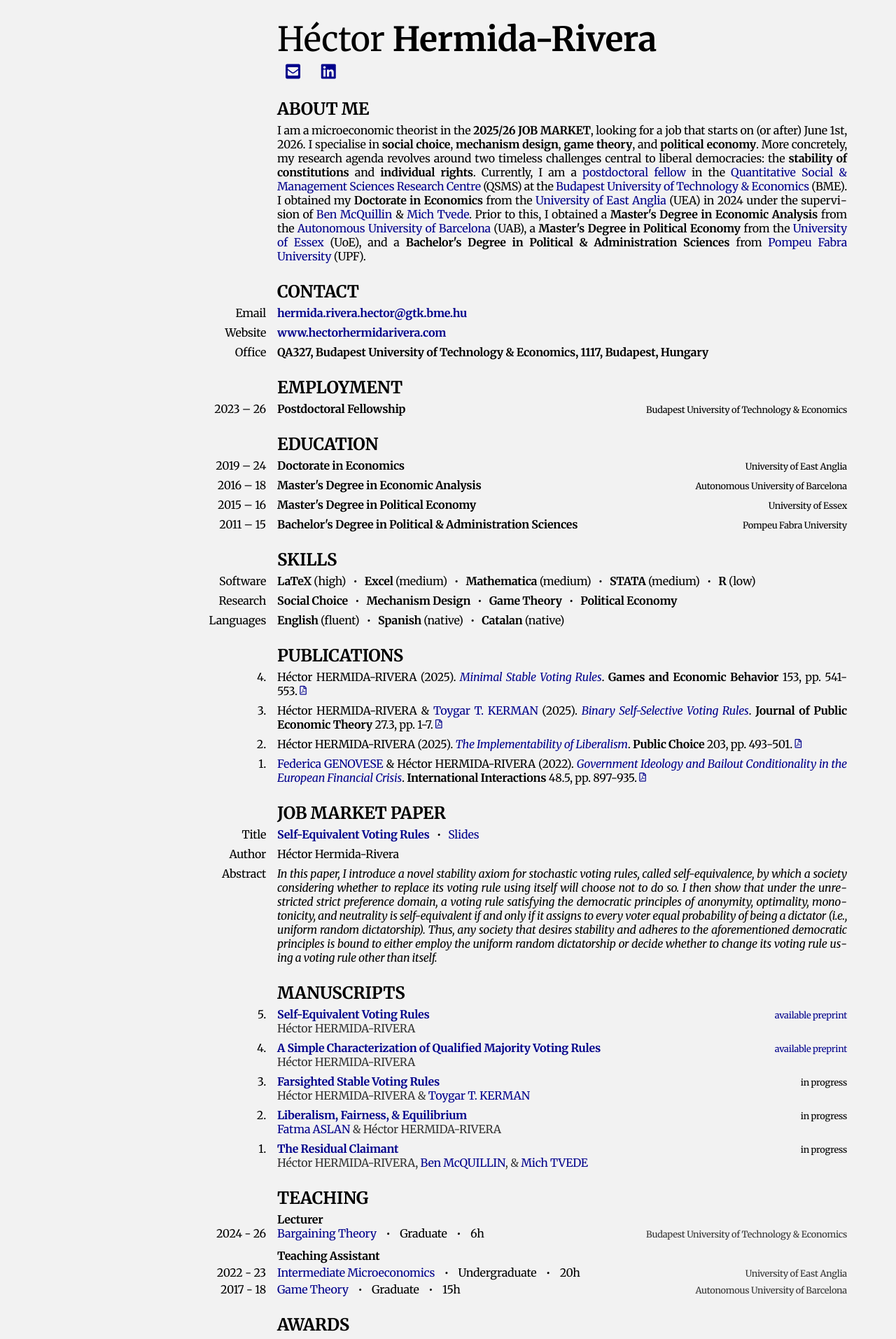
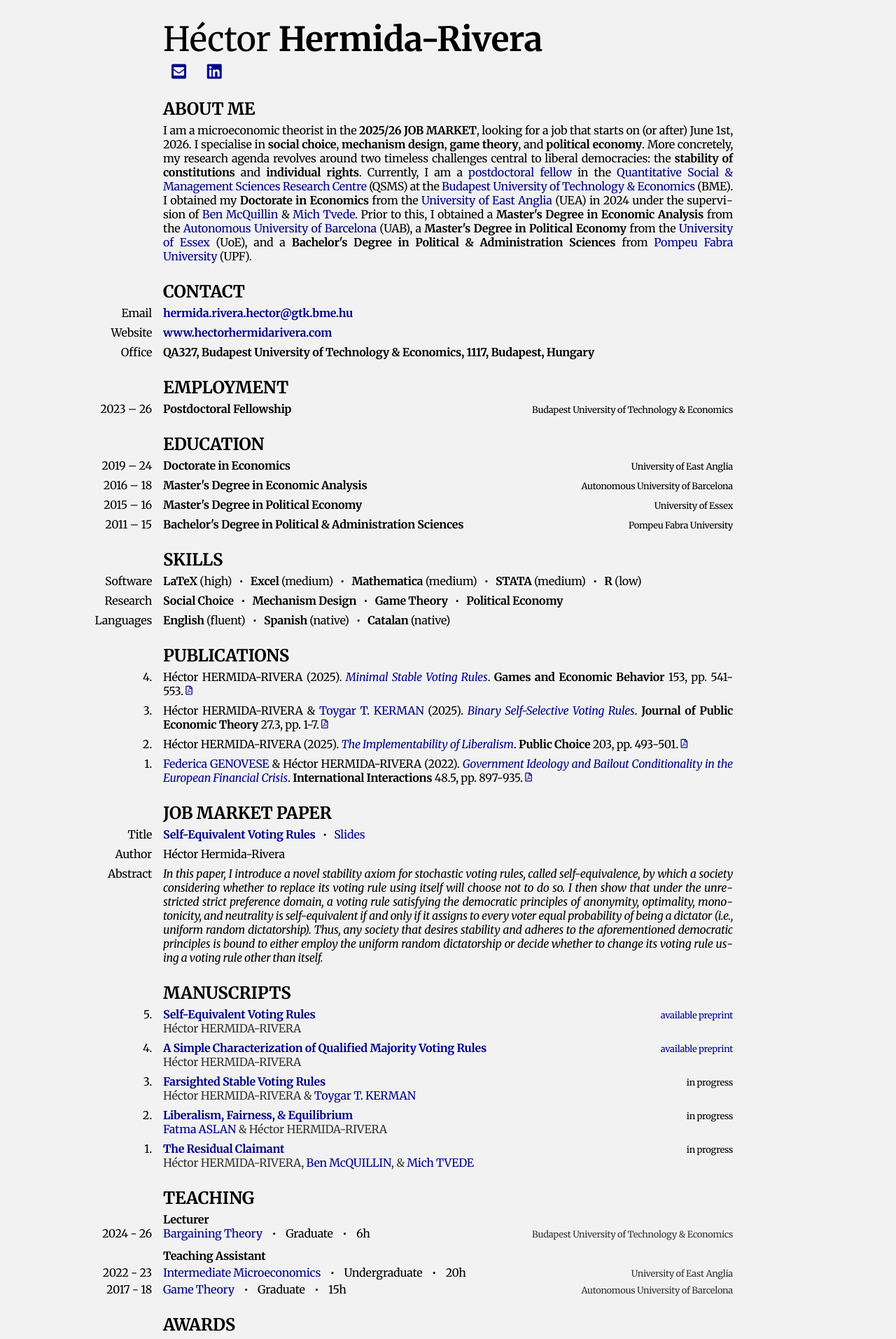
Before and after one commit to HectorHermidaRivera/hectorhermidarivera.github.io, a Jekyll site: the page built from index.md, in a window 1280 px wide. Shown: the top 1913 px of the page at 70% size. Built offline with Jekyll 4.4.1, drawn with Linux system fonts in a browser that asks for light colours; a style sheet for code colours, icons or effects is not loaded.

Commit message:
Update style.css

```diff
--- a/assets/css/style.css
+++ b/assets/css/style.css
@@ -335,8 +335,8 @@ body {
     display: none !important;
   }
   .content {
-    margin-left: calc((100vw - 1000px)/2 - 166/2) !important;
-    margin-right: calc((100vw - 1000px)/2 + 166/2) !important;
+    margin-left: calc((100vw - 1000px)/2 - 166px/2) !important;
+    margin-right: calc((100vw - 1000px)/2 + 166px/2) !important;
     margin-bottom: 30px !important;
     padding-left: 10px;
     padding-right: 10px;
```
